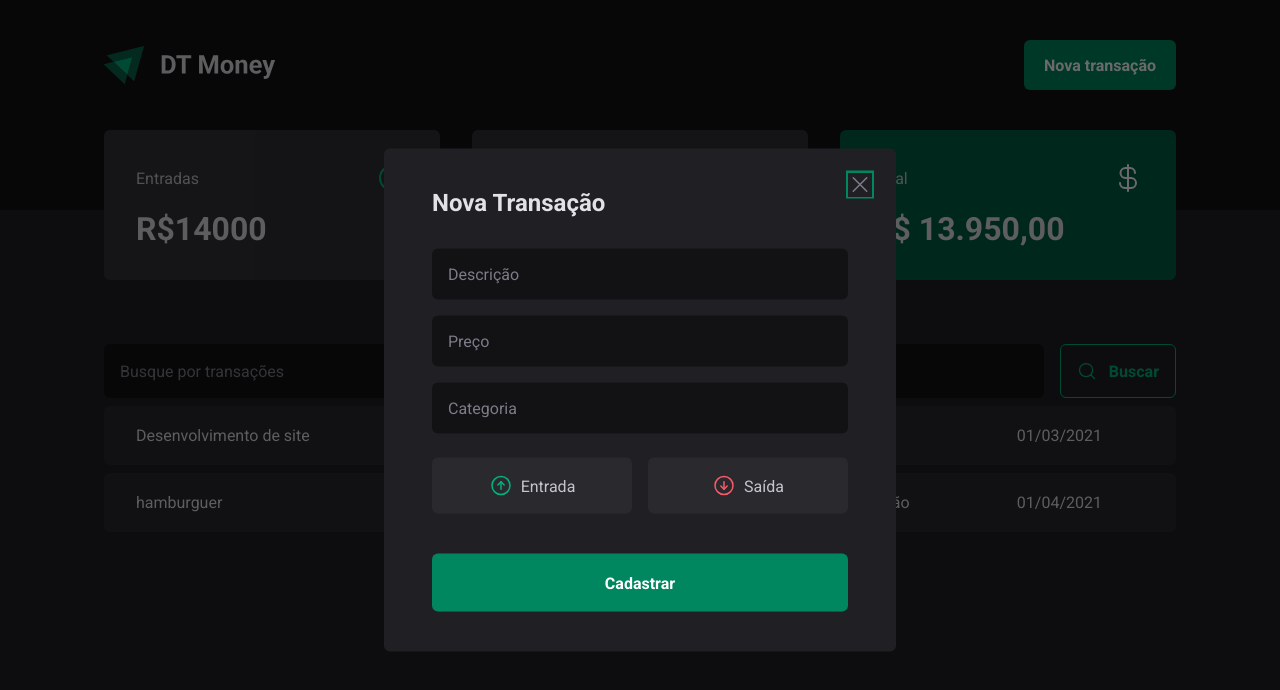
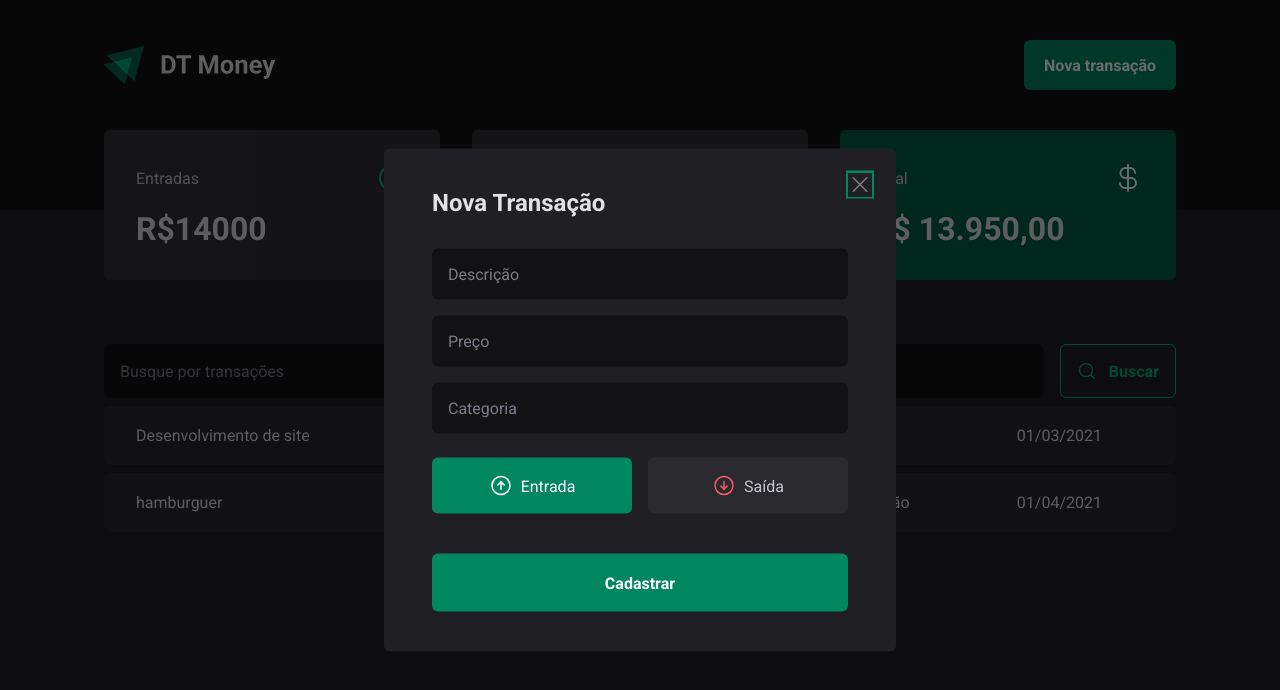
Before and after one commit to MoisesSantana/dt-money, a React (Vite) app: page / in a window 1280 px wide. Both pictures are taken after a click on the button "Nova transação". Shown: the top 690 px of the page. Built offline with nearby package versions, Linux system fonts and the light colour scheme; data requests are answered from the project's data file.

Commit message:
feat(header): implementation of react hook form in controlled component
As the standard HTML radio button was not used, but a radix component, it was necessary to control
this component to handle updating its value.

```diff
--- a/src/components/header/new-transaction-modal/index.tsx
+++ b/src/components/header/new-transaction-modal/index.tsx
@@ -1,4 +1,4 @@
-import { useForm } from 'react-hook-form';
+import { Controller, useForm } from 'react-hook-form';
 
 import { CloseButton, DialogContent, DialogOverlay, TransactionType, TransactionTypeButton } from './styles';
 
@@ -18,11 +18,15 @@
 
 export function NewTransactionModal() {
   const {
+    control,
     register,
     handleSubmit,
     formState: { isSubmitting },
   } = useForm<NewTransactionFormSchemaType>({
-    resolver: zodResolver(newTransactionFormSchema)
+    resolver: zodResolver(newTransactionFormSchema),
+    defaultValues: {
+      type: 'income',
+    }
   });
 
   function handleCreateNewTransactions(data: NewTransactionFormSchemaType) {
@@ -58,7 +62,11 @@
             required
             { ...register('category') }
           />
-          <TransactionType>
+          <Controller
+            control={control}
+            name="type"
+            render={({ field }) => (
+              <TransactionType onValueChange={field.onChange} value={field.value}>
                 <TransactionTypeButton variant='income' value='income'>
                   <ArrowCircleUp size={24} />
                   Entrada
@@ -68,6 +76,8 @@
                   Saída
                 </TransactionTypeButton>
               </TransactionType>
+            )}
+          />
           <button type="submit" disabled={isSubmitting}>Cadastrar</button>
         </form>
 
```
Lines whose indentation alone changed are shown as unchanged.
